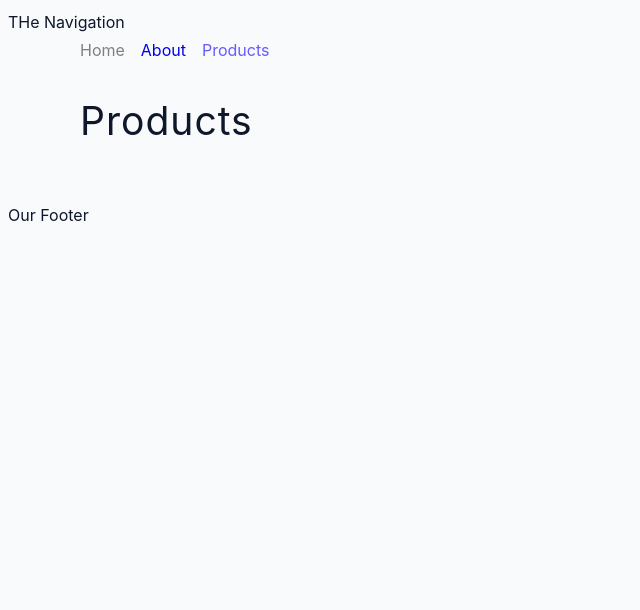
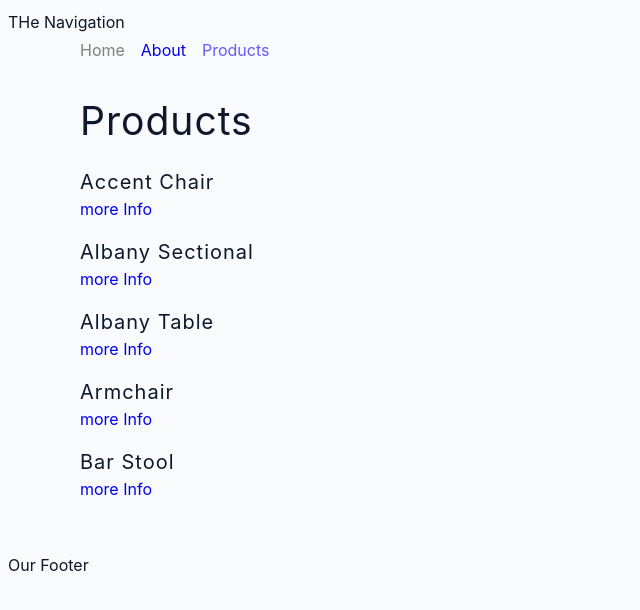
Before and after one commit to travisburns/react-router-6, a React (Create React App) app in the folder react-router-6-tutorial-main/: page /products in a window 1280 px wide. Shown: the top 610 px of the page, without its empty margins (0-640 px from the left). Built offline with nearby package versions, Linux system fonts and the light colour scheme.

Commit message:
UseParams and mapping products data

```diff
--- a/react-router-6-tutorial-main/src/pages/Products.js
+++ b/react-router-6-tutorial-main/src/pages/Products.js
@@ -1,10 +1,22 @@
+import { Link } from "react-router-dom";
+import products from '../data'
+
 const Products = () => {
   return (
-    <>
+
       <section className='section'>
         <h2>products</h2>
+       <div className="products">
+        {products.map((product)=> {
+          return <article key={product.id}>
+            <h5>{product.name}</h5>
+            <Link to ={`/products/${product.id}`}>more Info </Link>
+          </article>
+        } )}
+
+       </div>
       </section>
-    </>
+
   );
 };
 
--- a/react-router-6-tutorial-main/src/pages/SingleProduct.js
+++ b/react-router-6-tutorial-main/src/pages/SingleProduct.js
@@ -7,9 +7,7 @@
     <section className='section product'>
       <div className='flex'>
       <h4>{productId}</h4>
-      <h4>{productId}</h4>
-      <h4>{productId}</h4>
-      <h4>{productId}</h4>
+
       </div>
       <Link to="/products">Back to products</Link>
     </section>
```
